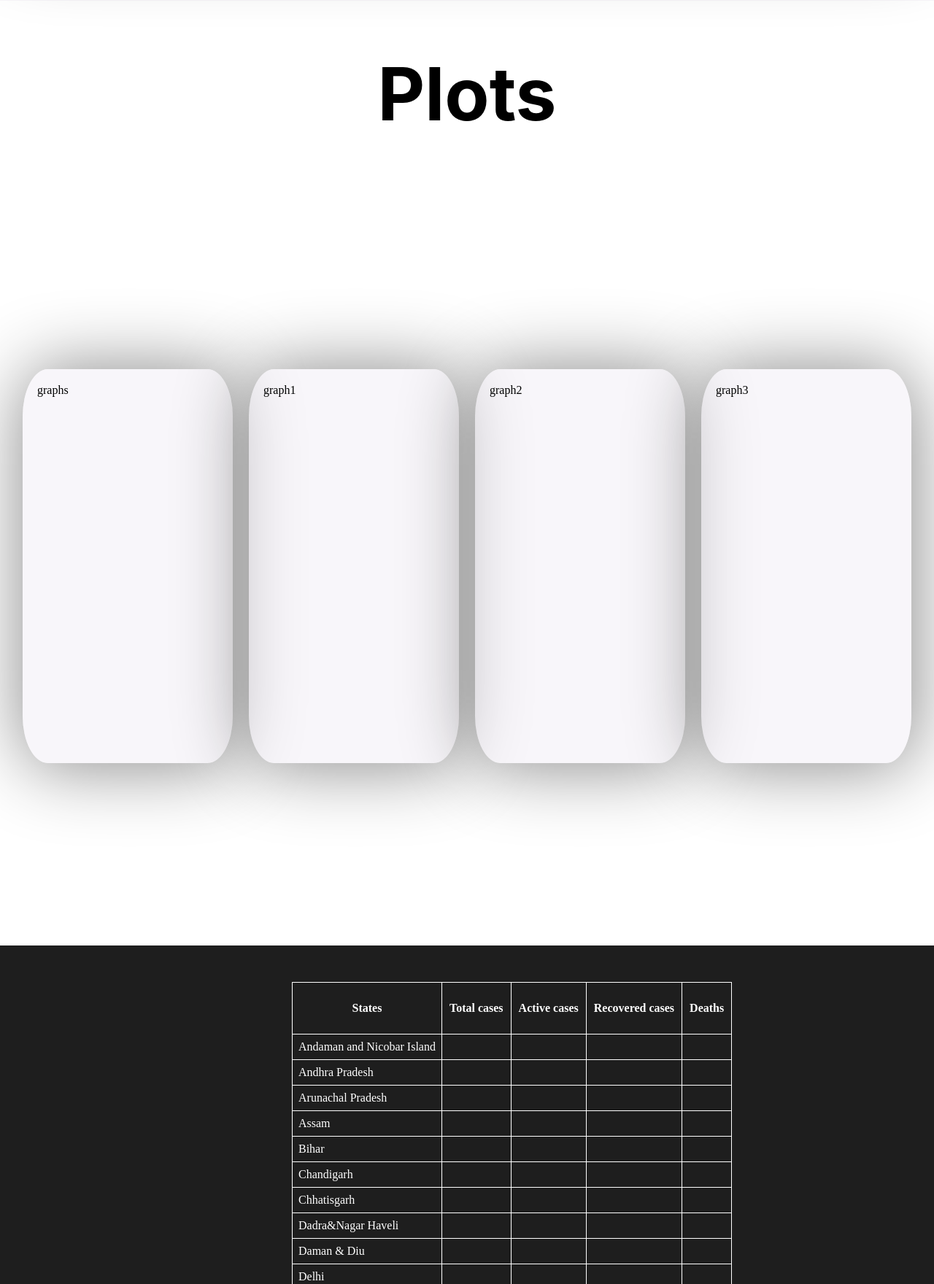
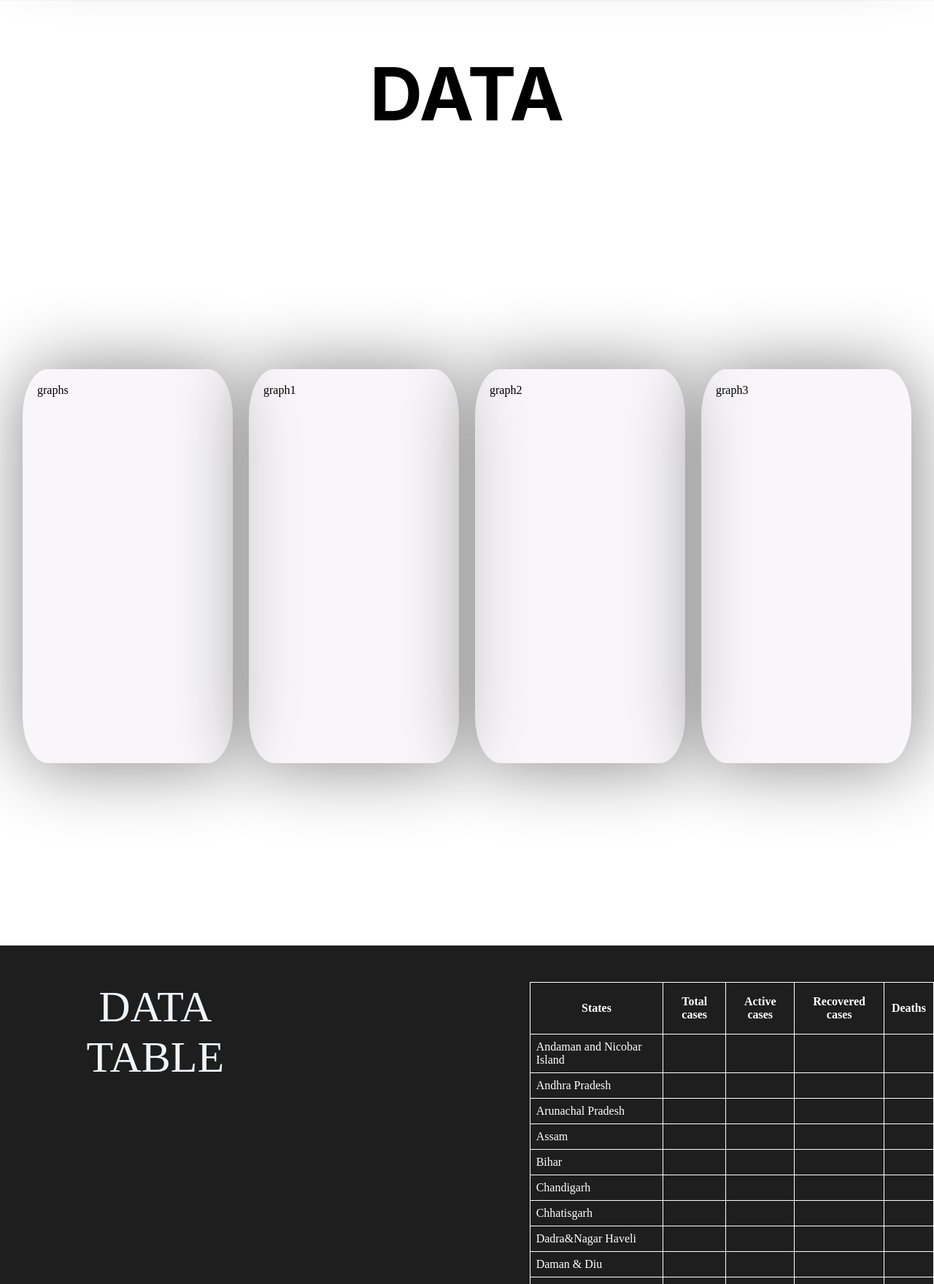
Before and after one commit to samyaksand/Covid-Tracker-IEEE-Envision, a Python web app: template templates/index.html in a window 1280 px wide. Shown: the part 2114-3874 px from the top of the page at 73% size. Run offline with Jinja, Linux system fonts and the light colour scheme; the template is opened without the code that fills it, so the values that code supplies are empty.

Commit message:
Update index.html
added a tittle to table

```diff
--- a/templates/index.html
+++ b/templates/index.html
@@ -42,7 +42,7 @@
     </div>
 
     <div class="mainbox">
-      <div id="headline"><h1>Plots</h1></div>
+      <div id="headline"><h1>DATA</h1></div>
       <div class="graphs">
         <div class="G">graphs</div>
         <div class="G">graph1</div>
@@ -52,6 +52,7 @@
     </div>
 
     <div class="data">
+      <div id="title_fortable">DATA TABLE</div>
       <div id="data">
         <table>
           <tr>
```
